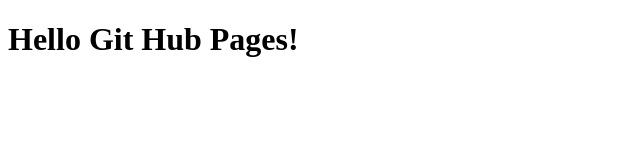
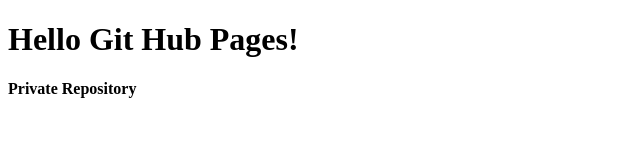
Before and after one commit to jorge-pereira-dev/jorge-pereira-dev.github.io, a plain HTML site: page index.html in a window 1280 px wide. Shown: the whole page, without its empty margins (0-640 px from the left). Drawn offline with Linux system fonts and the light colour scheme.

Commit message:
Close Repository

```diff
--- a/index.html
+++ b/index.html
@@ -3,6 +3,7 @@
         <h1>
             Hello Git Hub Pages!
         </h1>
+        <b>Private Repository</b>
 
     </body>
 
```
